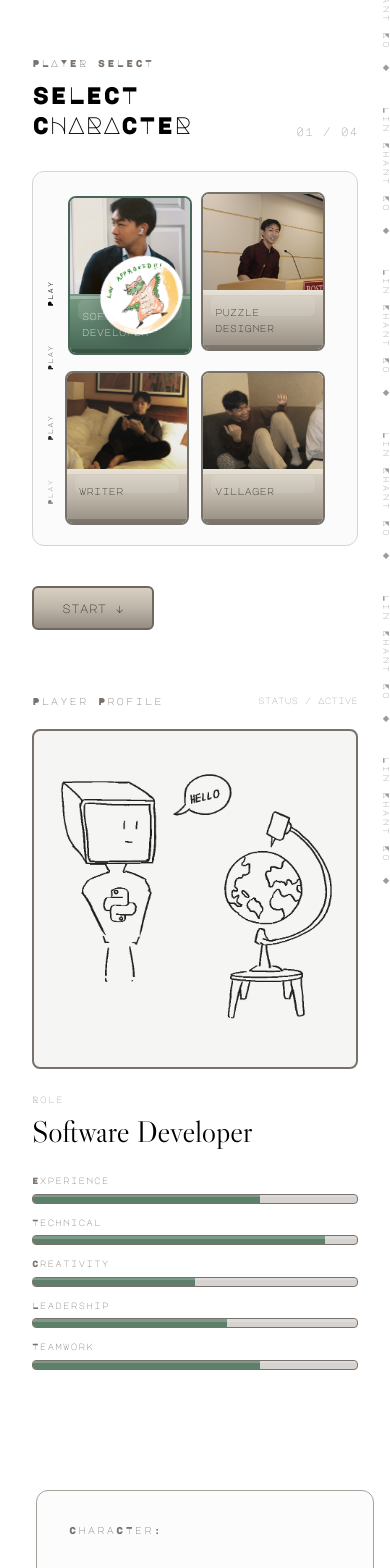
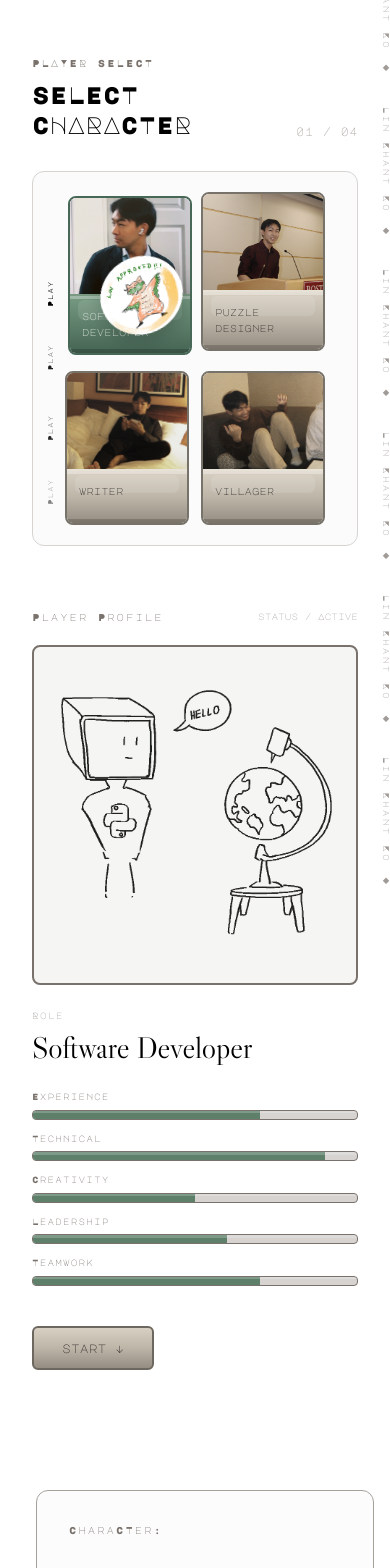
Before and after one commit to Linkhant19/portfolio, a React (Vite) app: page / in a window 390 px wide. Shown: the top 1568 px of the page. Built offline with nearby package versions, Linux system fonts and the light colour scheme.

Commit message:
dynamically moved start button for smaller screens. fixed a bug where the trait descriptions are getting cut off for smaller screens

```diff
--- a/src/components/character/CharacterDisplay.jsx
+++ b/src/components/character/CharacterDisplay.jsx
@@ -159,6 +159,48 @@ export default function CharacterDisplay({ character }) {
 
                 </div>
 
+                <a
+                    href="#projects"
+                    className="
+                        relative mt-10
+                        cursor-pointer
+
+                        rounded-md
+                        border-2 border-[#6D685F]
+
+                        bg-gradient-to-b
+                        from-[#D8D0C3]
+                        via-[#BDB5A8]
+                        to-[#958D82]
+
+                        px-7 py-3
+
+                        font-major-mono
+                        text-xs text-stone-800
+
+                        shadow-[
+                            inset_0_3px_0_rgba(255,255,255,0.3),
+                            inset_0_-4px_0_rgba(0,0,0,0.18),
+                            5px_6px_0_#3B3834
+                        ]
+
+                        transition-transform
+                        duration-100
+
+                        hover:-translate-y-1
+
+                        active:translate-x-[3px]
+                        active:translate-y-[3px]
+
+                        motion-reduce:transition-none
+
+                        inline-block
+                        lg:hidden
+                    "
+                >
+                    start ↓
+                </a>
+
             </div>
 
         </section>
--- a/src/components/character/CharacterSelector.jsx
+++ b/src/components/character/CharacterSelector.jsx
@@ -210,7 +210,6 @@ export default function CharacterSelector({
                     href="#projects"
                     className="
                         relative mt-10
-                        inline-block
                         cursor-pointer
 
                         rounded-md
@@ -241,6 +240,9 @@ export default function CharacterSelector({
                         active:translate-y-[3px]
 
                         motion-reduce:transition-none
+
+                        hidden
+                        lg:inline-block
                     "
                 >
                     start ↓
--- a/src/components/project/ProjectIntro.jsx
+++ b/src/components/project/ProjectIntro.jsx
@@ -277,11 +277,15 @@ function Trait({
                     pointer-events-none
                     absolute
                     bottom-[calc(100%+14px)]
-                    left-1/2
+                    right-0
                     z-40
 
                     w-48
-                    -translate-x-1/2
+                    max-w-[calc(100vw-2rem)]
+
+                    sm:left-1/2
+                    sm:right-auto
+                    sm:-translate-x-1/2
 
                     border border-stone-400
                     bg-[#F5F1E8]
```
